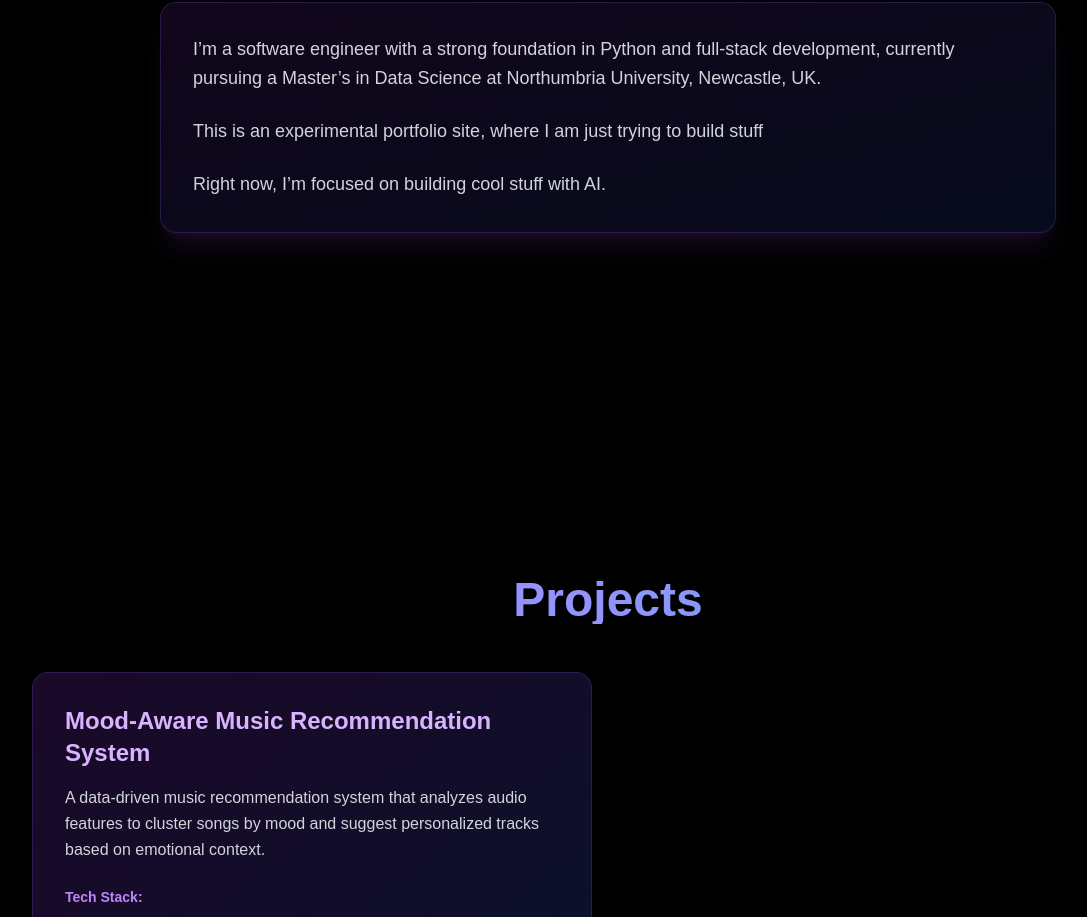
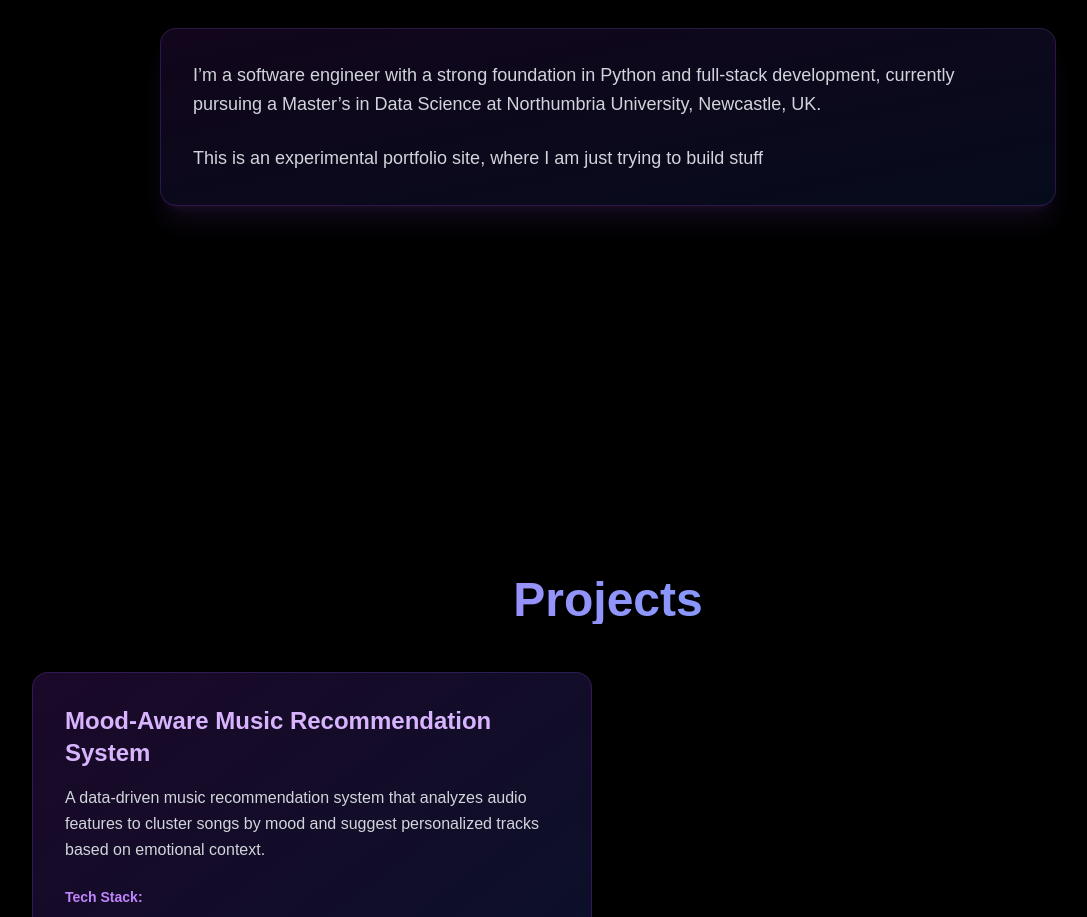
Before and after one commit to Umrii/Portfolio, a Next.js app: page / in a window 1280 px wide. Shown: the part 1131-2048 px from the top of the page, without its empty margins (32-1119 px from the left). Built offline with nearby package versions, Linux system fonts and the light colour scheme.

Commit message:
text-changes

```diff
--- a/data/portfolioData.ts
+++ b/data/portfolioData.ts
@@ -13,8 +13,7 @@ export const personalInfo: PersonalInfo = {
 export const aboutMe: AboutMe = {
   paragraphs: [
     "I’m a software engineer with a strong foundation in Python and full-stack development, currently pursuing a Master’s in Data Science at Northumbria University, Newcastle, UK.",
-    "This is an experimental portfolio site, where I am just trying to build stuff",
-    "Right now, I’m focused on building cool stuff with AI."
+    "This is an experimental portfolio site, where I am just trying to build stuff"
   ]
 };
 
```
